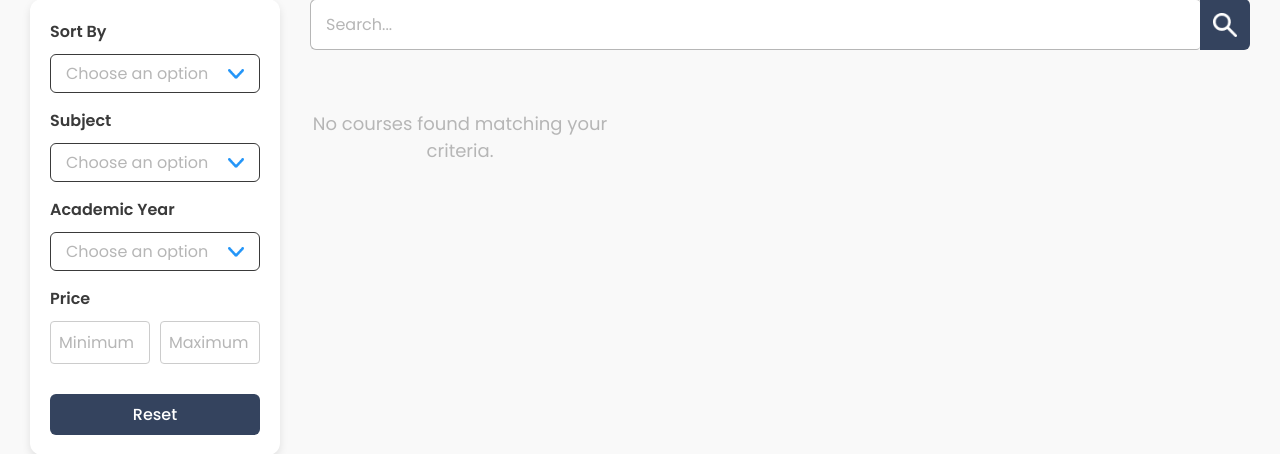
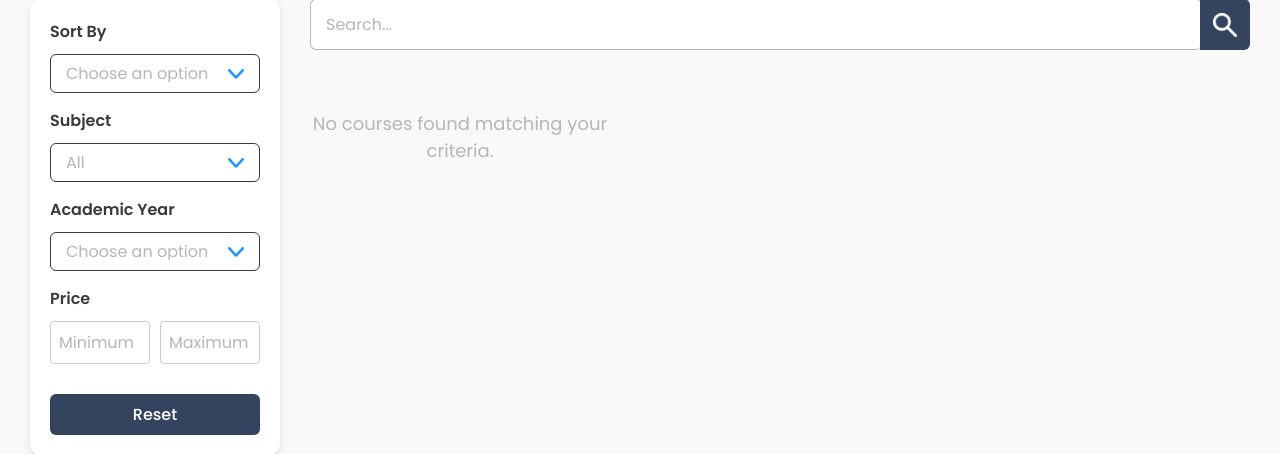
Before and after one commit to ahmedamrelhefnawy/Neon-Academy, a Django app: template App/templates/pages/courses_dashboard.html in a window 1280 px wide. Shown: the part 379-833 px from the top of the page. Run offline with Django 5.2, Linux system fonts and the light colour scheme; the template is opened without the code that fills it, so the values that code supplies are empty.

Commit message:
edit: modified subject option

```diff
--- a/App/templates/pages/courses_dashboard.html
+++ b/App/templates/pages/courses_dashboard.html
@@ -51,7 +51,7 @@
                 <h3>Subject</h3>
                 <div class="select-wrapper">
                     <select id="subjectSelect" class="input-primary">
-                        <option value="" selected>Choose an option</option>
+                        <option value="" selected>All</option>
                         <option value="Math">Math</option>
                         <option value="Physics">Physics</option>
                         <option value="Chemistry">Chemistry</option>
```
